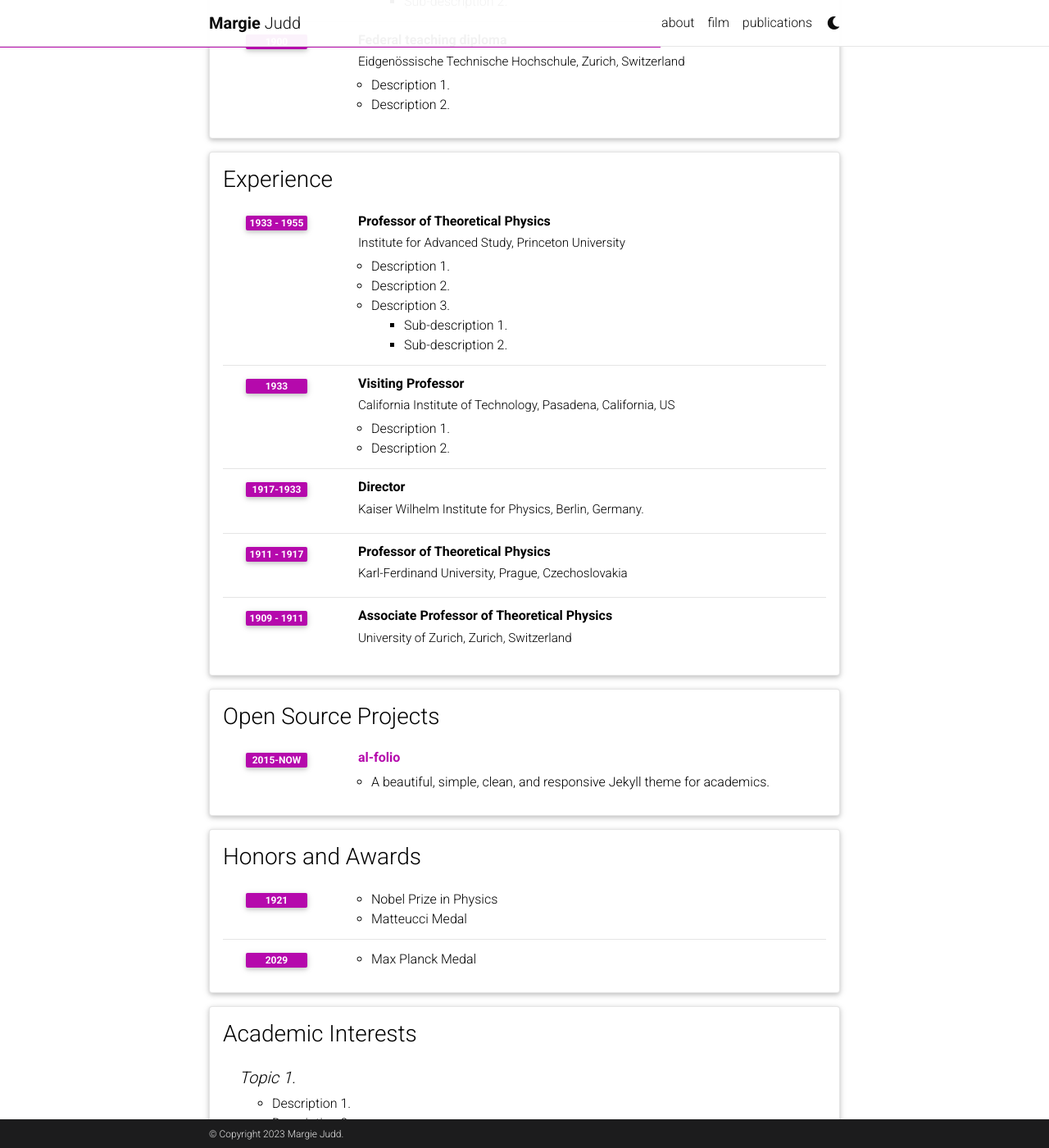
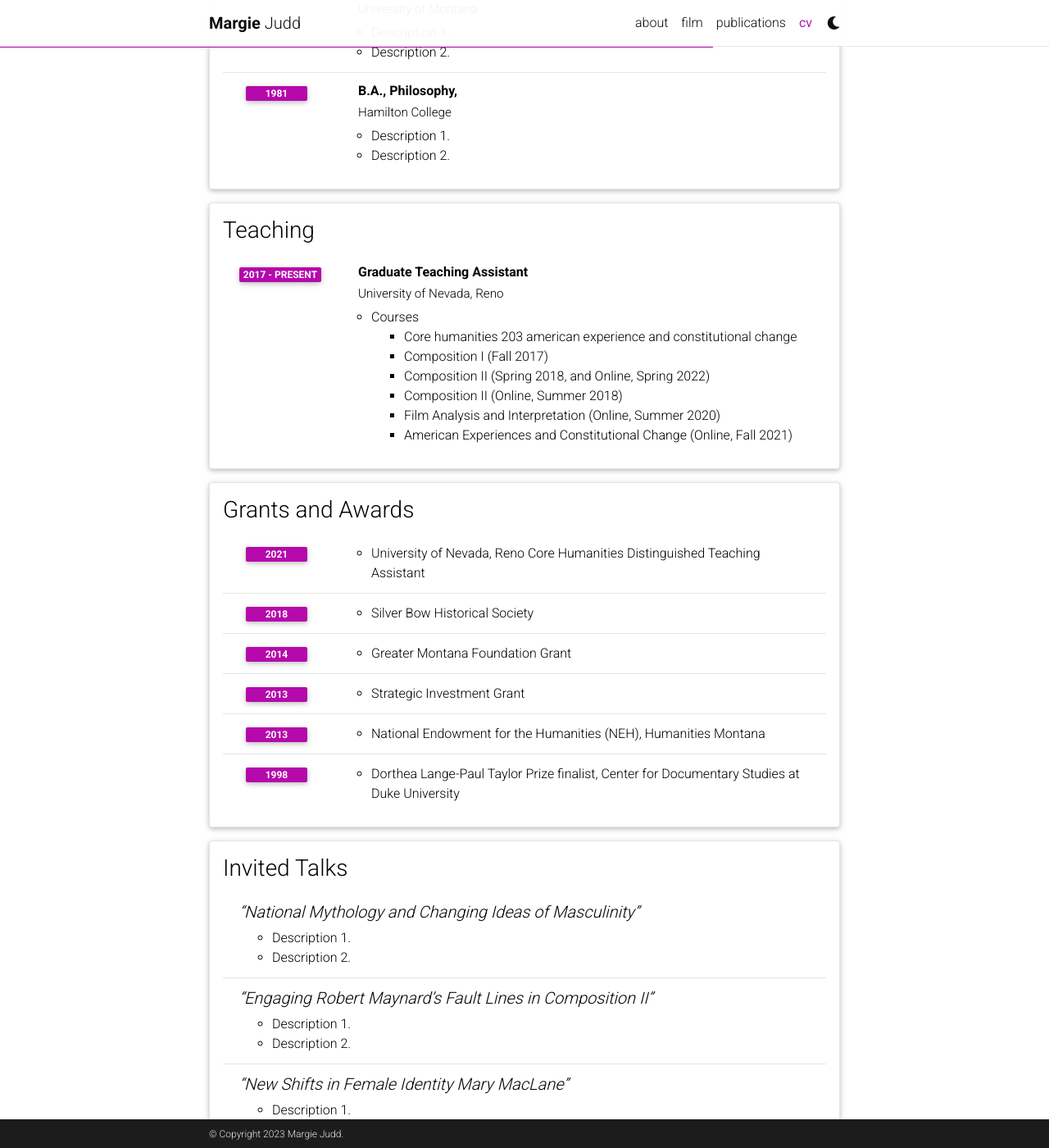
Before and after one commit to bigsky77/margie-website, a Jekyll site: the page built from _pages/cv.md, in a window 1280 px wide and 1400 px high, scrolled down 627 px. Shown: the whole window at 82% size. Built offline with Jekyll 4.4.1, drawn with Linux system fonts in a browser that asks for light colours; comment, search, counter and statistics services are not loaded; a style sheet for code colours, icons or effects is not loaded; some of the changed text lies outside the part shown.

Commit message:
minor edits

```diff
--- a/_data/cv.yml
+++ b/_data/cv.yml
@@ -2,18 +2,14 @@
   type: map
   contents:
     - name: Full Name
-      value: Albert Einstein
-    - name: Date of Birth
-      value: 14th March 1879
-    - name: Languages
-      value: English, German
+      value: Margie Judd
 
 - title: Education
   type: time_table
   contents:
-    - title: PhD
-      institution: University of Zurich, Zurich, Switzerland
-      year: 1905
+    - title: Ph.D., English
+      institution: University of Nevada, Reno
+      year: 2023
       description:
         - Description 1.
         - Description 2.
@@ -21,77 +17,79 @@
           contents:
             - Sub-description 1.
             - Sub-description 2.
-    - title: Federal teaching diploma
-      institution: Eidgenössische Technische Hochschule, Zurich, Switzerland
-      year: 1900
+    - title: M.A., English,
+      institution: University of Montana
+      year: 2016
+      description:
+        - Description 1.
+        - Description 2.
+    - title: B.A., Philosophy,
+      institution: Hamilton College
+      year: 1981
       description:
         - Description 1.
         - Description 2.
 
-- title: Experience
+
+- title: Teaching
   type: time_table
   contents:
-    - title: Professor of Theoretical Physics
-      institution: Institute for Advanced Study, Princeton University
-      year: 1933 - 1955
+    - title: Graduate Teaching Assistant
+      institution: University of Nevada, Reno
+      year: 2017 - present
       description:
-        - Description 1.
-        - Description 2.
-        - title: Description 3.
+        - title: Courses
           contents:
-            - Sub-description 1.
-            - Sub-description 2.
-    - title: Visiting Professor
-      institution: California Institute of Technology, Pasadena, California, US
-      year: 1933
-      description:
-        - Description 1.
-        - Description 2.
+            - Core humanities 203 american experience and constitutional change
+            - Composition I (Fall 2017)
+            - Composition II (Spring 2018, and Online, Spring 2022)
+            - Composition II (Online, Summer 2018)
+            - Film Analysis and Interpretation (Online, Summer 2020)
+            - American Experiences and Constitutional Change (Online, Fall 2021)
 
-    - title: Director
-      institution: Kaiser Wilhelm Institute for Physics, Berlin, Germany.
-      year: 1917-1933
-
-    - title: Professor of Theoretical Physics
-      institution: Karl-Ferdinand University, Prague, Czechoslovakia
-      year: 1911 - 1917
-      description:
-
-    - title: Associate Professor of Theoretical Physics
-      institution: University of Zurich, Zurich, Switzerland
-      year: 1909 - 1911
-
-- title: Open Source Projects
+- title: Grants and Awards
   type: time_table
   contents:
-    - title: <a href="https://github.com/alshedivat/al-folio">al-folio</a>
-      year: 2015-now
-      description: A beautiful, simple, clean, and responsive Jekyll theme for academics.
+    - year: 2021
+      items:
+        - University of Nevada, Reno Core Humanities Distinguished Teaching Assistant
+    - year: 2018
+      items:
+        - Silver Bow Historical Society
+    - year: 2014
+      items:
+        - Greater Montana Foundation Grant
+    - year: 2013
+      items:
+        - Montana Cultural Trust Grant
+        - year: 2013
+      items:
+        - Strategic Investment Grant
+    - year: 2013
+      items:
+        - National Endowment for the Humanities (NEH), Humanities Montana
+    - year: 1998
+      items:
+        - Dorthea Lange-Paul Taylor Prize finalist, Center for Documentary Studies at Duke University
 
-- title: Honors and Awards
-  type: time_table
-  contents:
-    - year: 1921
-      items:
-        - Nobel Prize in Physics
-        - Matteucci Medal
-    - year: 2029
-      items:
-        - Max Planck Medal
 
-- title: Academic Interests
+- title: Invited Talks
   type: nested_list
   contents:
-    - title: Topic 1.
+    - title: “National Mythology and Changing Ideas of Masculinity”
       items:
         - Description 1.
         - Description 2.
-    - title: Topic 2.
+    - title: “Engaging Robert Maynard’s Fault Lines in Composition II”
+      items:
+        - Description 1.
+        - Description 2.
+    - title: “New Shifts in Female Identity Mary MacLane”
       items:
         - Description 1.
         - Description 2.
 
-- title: Other Interests
+- title: Publications
   type: list
   contents:
-    - <u>Hobbies:</u> Hobby 1, Hobby 2, etc.
+    - “Gunshots, Indian Scouts and Train Robberies Frontier Mythology in William Dean Howells’ Hazard of New Fortunes issue 55, August 2020"
```
Also changed, not shown: _pages/cv.md (+2 -2 lines), 1 other file.
